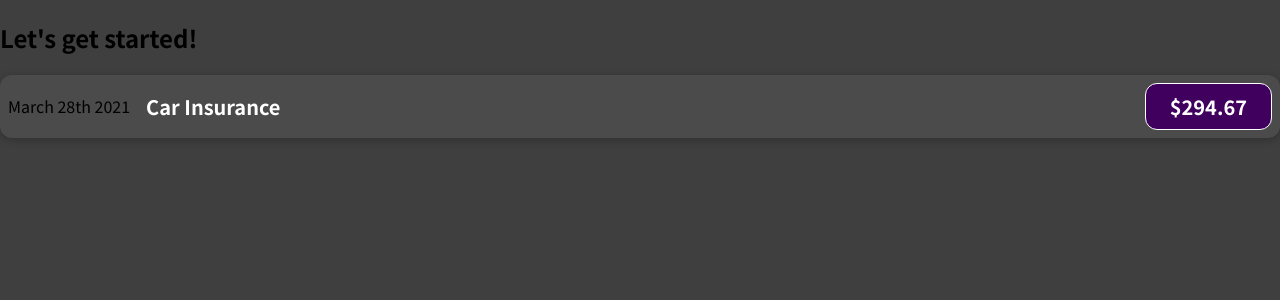
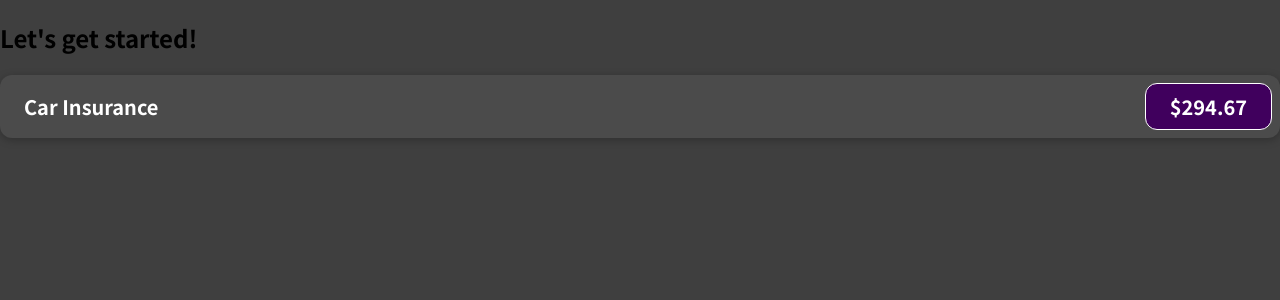
Before and after one commit to jebomin/cost-tracker, a JavaScript app: page / in a window 1280 px wide. Shown: the top 300 px of the page. Built offline with nearby package versions, Linux system fonts and the light colour scheme.

Commit message:
Working with Dynamic Data Output and Expression in JSX

```diff
--- a/src/components/ExpenseItem.js
+++ b/src/components/ExpenseItem.js
@@ -1,12 +1,16 @@
 import './ExpenseItem.css';
 
 function ExpenseItem() {
+  const expenseDate = new Date(2021, 2, 28);
+  const expenseTitle = 'Car Insurance'
+  const expenseAmount = 294.67;
+
   return (
     <div className="expense-item">
-      <div>March 28th 2021</div>
+      <div>{expenseDate.tolSOString}</div>
       <div className="expense-item__description">
-        <h2>Car Insurance</h2>
-        <div className="expense-item__price">$294.67</div>
+        <h2>{expenseTitle}</h2>
+        <div className="expense-item__price">${expenseAmount}</div>
       </div>
     </div>
   );
```
